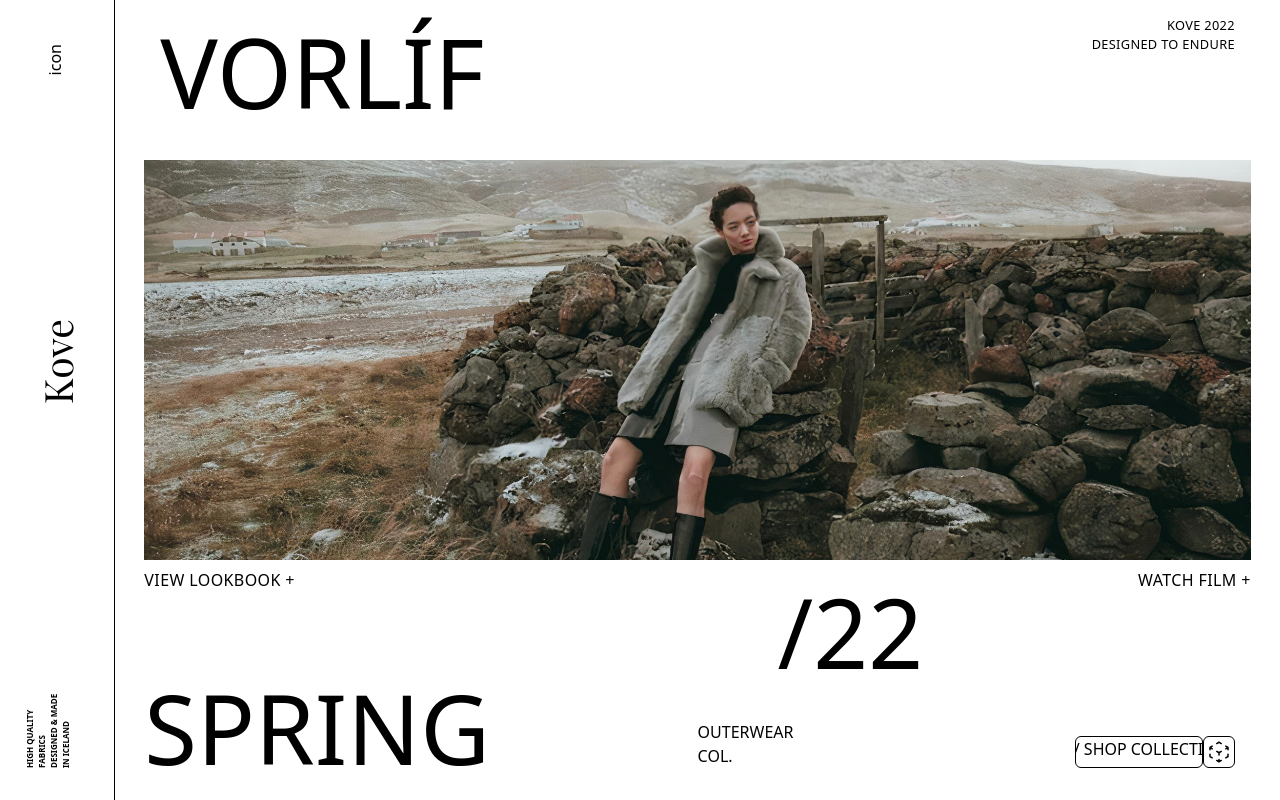
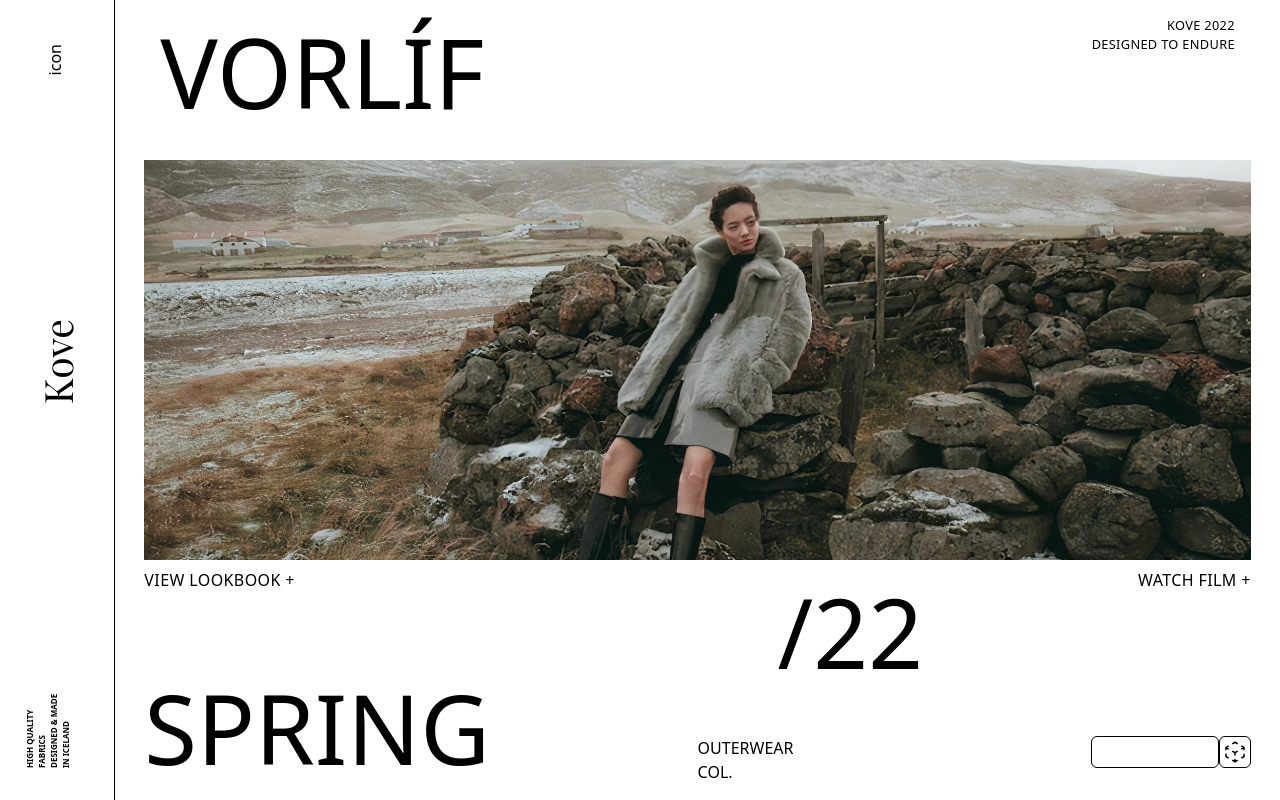
Before and after one commit to annaleexjohnson/fashion-website, a React (Vite) app: page / in a window 1280 px wide. Built offline with nearby package versions, Linux system fonts and the light colour scheme; a web font is replaced by a local one.

Commit message:
Update btn asset

```diff
--- a/src/assets/MovingBtn.tsx
+++ b/src/assets/MovingBtn.tsx
@@ -1,15 +1,19 @@
 import IconLogo from "./IconLogo"
 
-const MovingBtn = ()=>{
+interface BtnText {
+    text: string;
+}
+
+const MovingBtn = (props: BtnText)=>{
     return(
-        <div className="flex p-4">
-            <div className=" w-[8rem] h-[2rem] text-base border rounded-md border-black overflow-x-hidden">
-                <span className="inline-block h-[100%] w-[100%] whitespace-nowrap
-                animate-[moveTextInfinite_5s_linear_infinite] play hover:pause">
-                    SHOP COLLECTION / SHOP COLLECTION
+        <div className="flex">
+            <div className="flex w-[30vw] md:w-[8rem] lg:h-[2rem] 2xl:w-[10rem] 2xl:h-[3rem] text-base border rounded-md border-black overflow-x-hidden">
+                <span className="self-center inline-block w-[100%] whitespace-nowrap
+                 animate-[moveTextInfinite_5s_linear_infinite] play hover:pause 2xl:text-lg">
+                    {props.text}
                 </span>
             </div>
-            <div className=" flex flex-wrap justify-center content-center w-[2rem] h-[2rem] border rounded-md border-black">
+            <div className=" flex flex-wrap justify-center content-center w-[2rem] h-[2rem] 2xl:w-[3rem] 2xl:h-[3rem] border rounded-md border-black">
                 <IconLogo />
             </div>
         </div>
```
